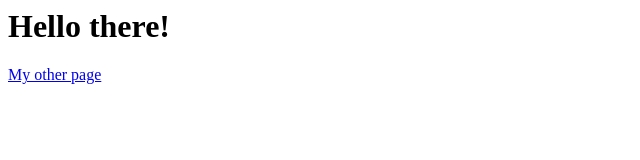
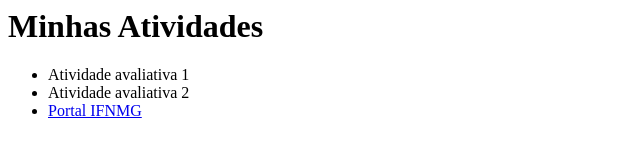
Before and after one commit to cleitomarinho25/web-platform-lsfowd, a plain HTML site: page index.html in a window 1280 px wide. Shown: the whole page, without its empty margins (0-640 px from the left). Drawn offline with Linux system fonts and the light colour scheme.

Commit message:
index atualizado

```diff
--- a/index.html
+++ b/index.html
@@ -1,11 +1,15 @@
 <html>
   <head>
     <meta charset="UTF-8">
-    <script src="script.js"></script>
-    <!-- <link rel="stylesheet" type="text/css" href="styles.css"> -->
+
   </head>
   <body>
-    <h1>Hello there!</h1>
-    <a href="/me.html">My other page</a>
+    <h1>Minhas Atividades</h1>
+    <ul>
+      <li>Atividade avaliativa 1</li>
+      <li>Atividade avaliativa 2</li>
+      <li><a href="www.ifnmg.edu.br">Portal IFNMG</a></li>
+
+    </ul>
   </body>
 </html>
```
